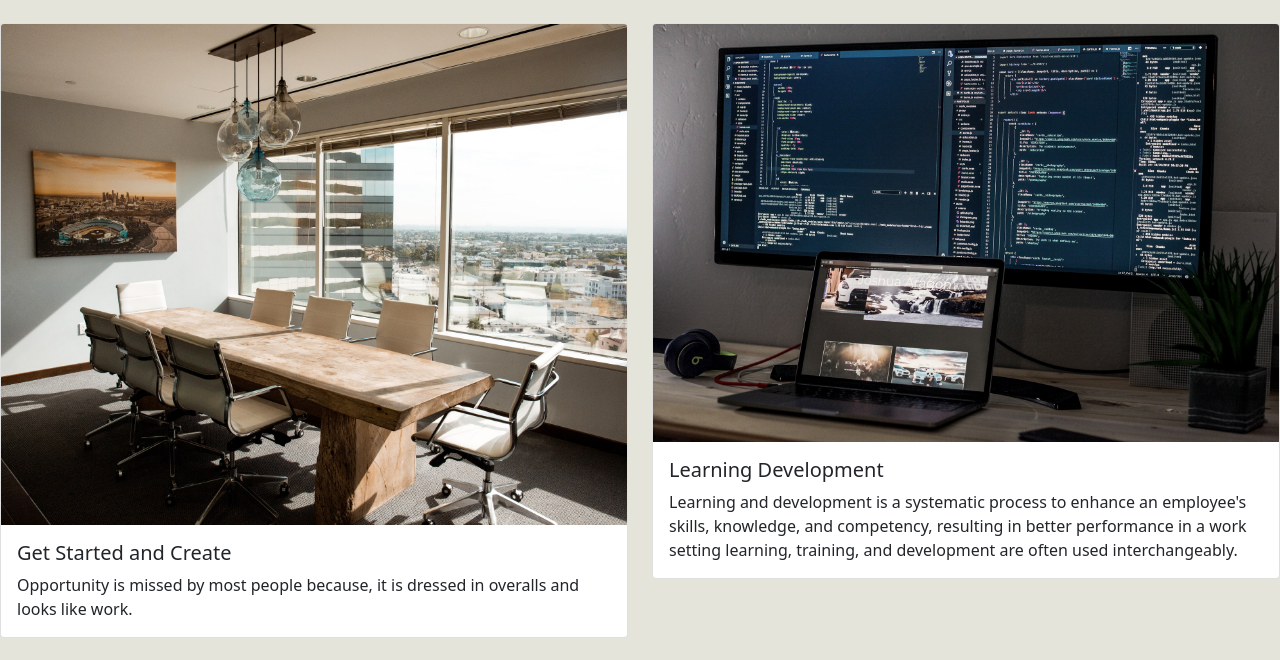
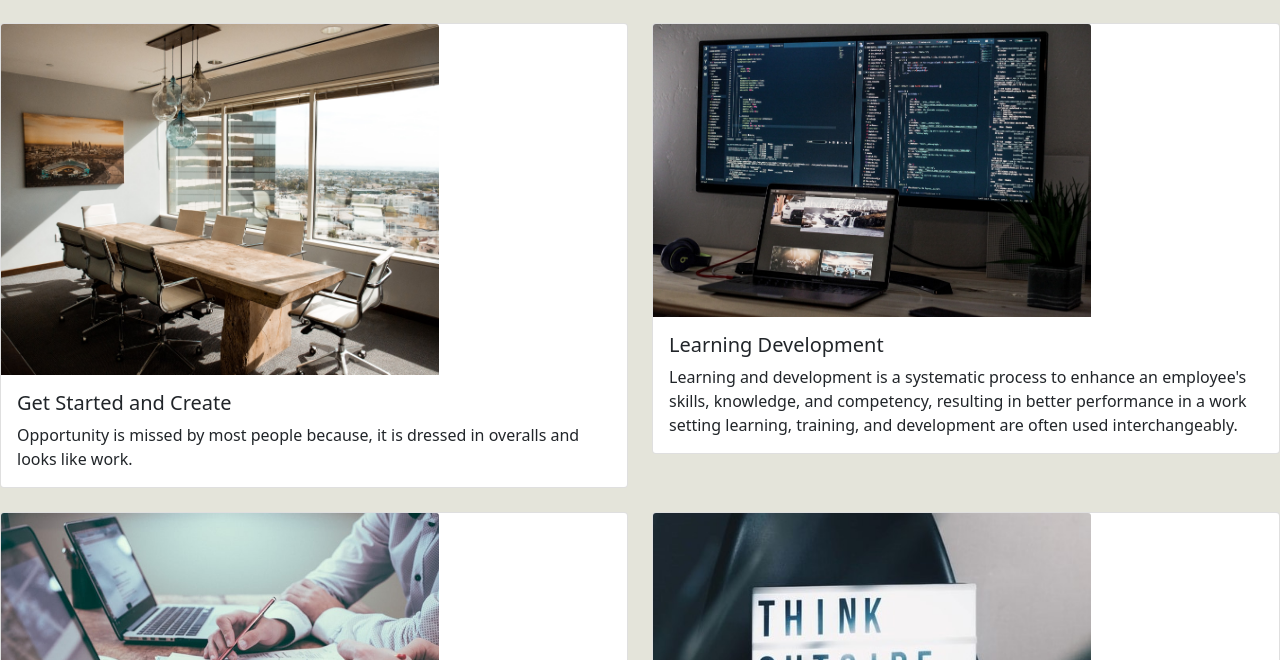
Before and after one commit to Said-Osman/Inl-mningsuppgift, a plain HTML site: page about.html in a window 1280 px wide. Shown: the part 72-732 px from the top of the page. Drawn offline with nearby package versions, Linux system fonts and the light colour scheme; a web font is replaced by a local one.

Commit message:
Update about.css

```diff
--- a/about.css
+++ b/about.css
@@ -26,3 +26,12 @@ a:hover {
     transition: 0.10s;
 
 }
+
+.card-img, .card-img-bottom, .card-img-top {
+    width: 70%;
+}
+
+img, svg {
+    vertical-align: middle;
+    width: 30%;
+}
```
